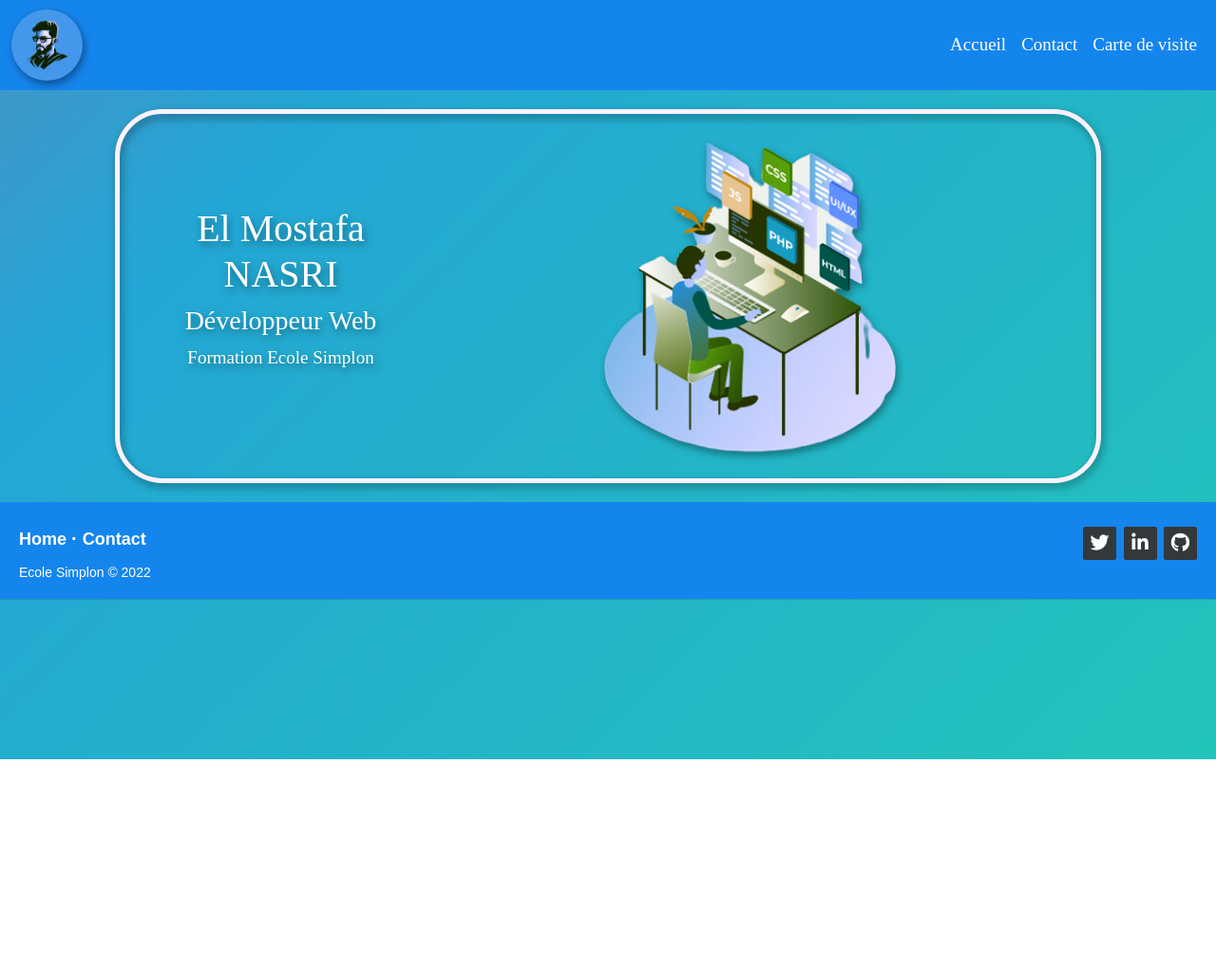
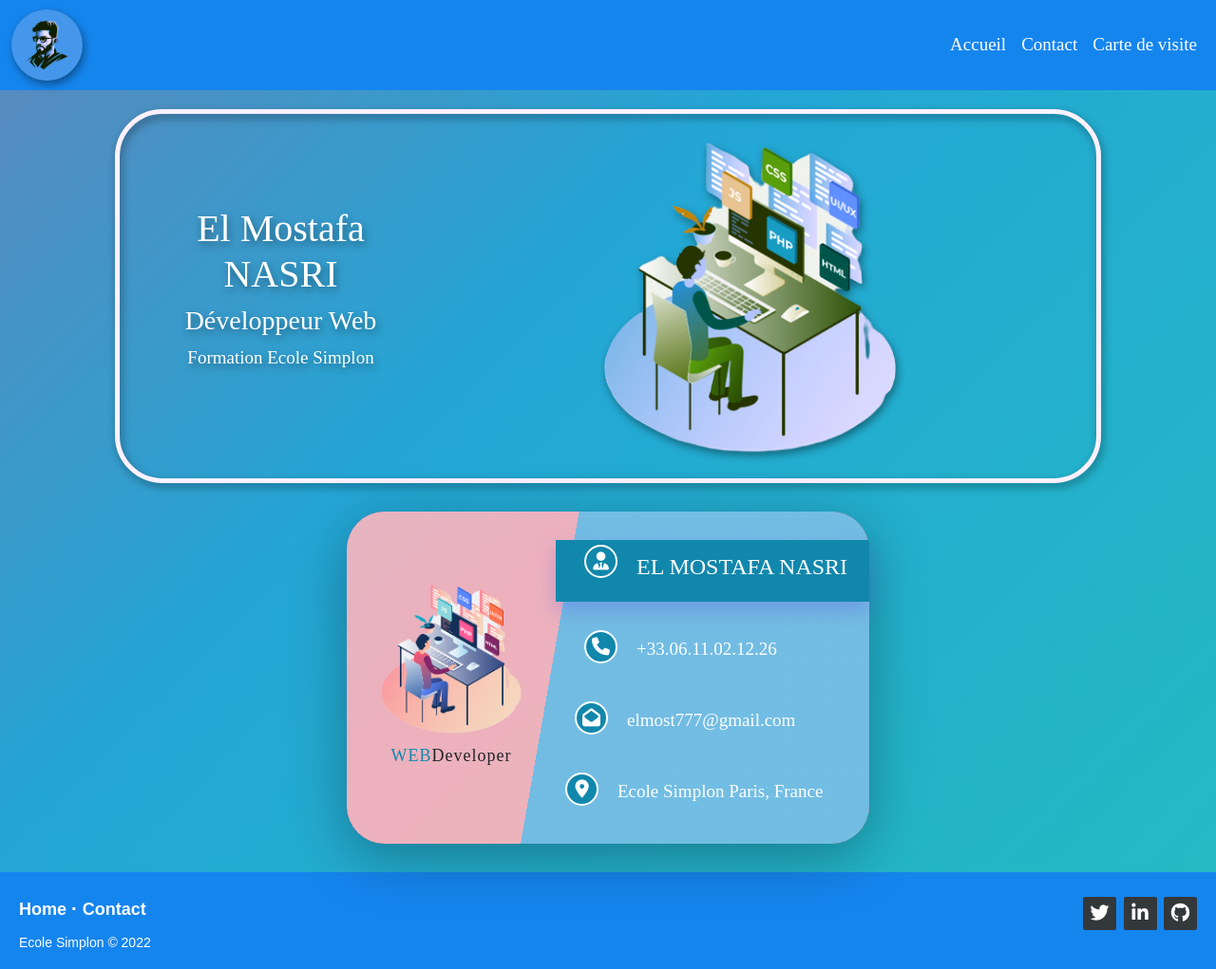
Before and after one commit to ElMost/dossier_simplon, a plain HTML site: page visit/visit.html in a window 1280 px wide. Shown: the whole page at 95% size. Before the commit the page ends 800 px from the top, so only its background shows below. Drawn offline with nearby package versions, Linux system fonts and the light colour scheme; a web font is replaced by a local one.

Commit message:
finalisation de card-front

```diff
--- a/visit/visit.css
+++ b/visit/visit.css
@@ -84,7 +84,7 @@ nav ul li:hover {
 
 .carte-conteneur {
     width: 550px;
-    margin: auto;
+    margin: 30px auto;
 }
 
 .carte-conteneur:hover .carte {
@@ -114,6 +114,81 @@ nav ul li:hover {
     border-radius: inherit;
     height: 100%;
     width: 100%;
+}
+
+.card-front {
+    display: flex;
+    background: linear-gradient(100deg, rgba(237, 204, 204, 0.813) 40%, rgba(109, 193, 231, 0.965) 0);
+}
+
+.gauche {
+    width: 40%;
+    display: flex;
+    flex-direction: column;
+    justify-content: center;
+    align-items: center;
+}
+
+.gauche img {
+    width: 150%;
+}
+
+.gauche h4 {
+    margin: 10px;
+    font-size: 18px;
+    letter-spacing: 1px;
+}
+
+.gauche span {
+    text-transform: uppercase;
+    color: #1187ac;
+}
+
+.droite {
+    width: 60%;
+    color: #fff;
+}
+
+.droite-contenu {
+    display: flex;
+    align-items: center;
+    margin: 20px 0;
+}
+
+.person {
+    background-color: #1187ac;
+    padding: 5px 0 5px 30px;
+    margin: 30px 0;
+    box-shadow: 0 10px 20px rgba(100, 81, 225, 0.3);
+}
+
+.droite-contenu i {
+    width: 35px;
+    height: 35px;
+    border: solid 2px #fff;
+    border-radius: 50%;
+    display: flex;
+    justify-content: center;
+    align-items: center;
+    background-color: #1187ac;
+    margin-right: 20px;
+    margin-bottom: 20px;
+}
+
+.perso h4 {
+    text-transform: uppercase;
+}
+
+.telephone {
+    padding-left: 30px;
+}
+
+.email {
+    padding-left: 20px;
+}
+
+.adress {
+    padding-left: 10px;
 }
 
 
--- a/visit/visit.html
+++ b/visit/visit.html
@@ -62,8 +62,36 @@
         <section class="carte-conteneur">
             <div class="carte">
                 <article class="card-front">
+                    <div class="gauche">
+                        <img src="/images/desk-removebg-preview-removebg-preview.png" alt="image" width="150" />
+                        <h4><span>Web</span>Developer</h4>
+                    </div>
+                    <div class="droite">
+                        <div class="person droite-contenu">
+                            <i class="fas fa-user-tie"></i>
 
+                            <h4> EL MOSTAFA NASRI</h4>
 
+                        </div>
+                        <div class="telephone droite-contenu">
+                            <i class="fas fa-phone"></i>
+                            <div>
+                                <p>+33.06.11.02.12.26</p>
+                            </div>
+                        </div>
+                        <div class="email droite-contenu">
+                            <i class="fas fa-envelope-open"></i>
+                            <div>
+                                <p>elmost777@gmail.com</p>
+                            </div>
+                        </div>
+                        <div class="adress droite-contenu">
+                            <i class="fas fa-map-marker-alt"></i>
+                            <div>
+                                <p>Ecole Simplon Paris, France</p>
+                            </div>
+                        </div>
+                    </div>
                 </article>
 
                 <article class="card-back">
```
